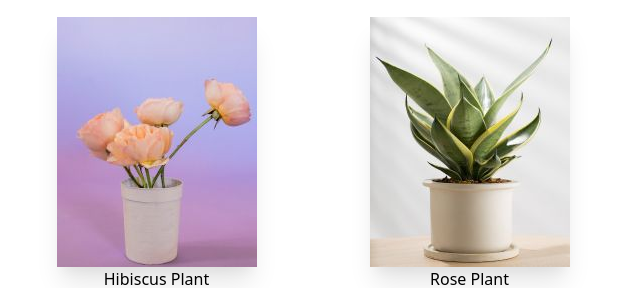
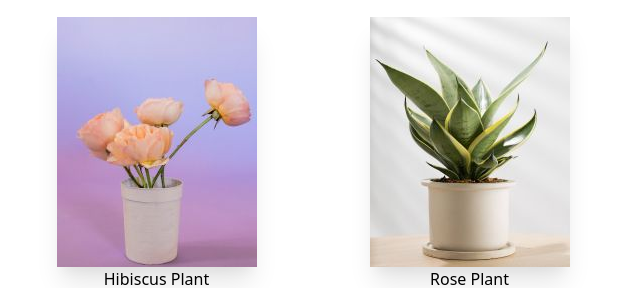
Before and after one commit to Udhayakumar1002002/Greenden-tailwind, a plain HTML site: page product.html in a window 1280 px wide. Shown: the part 507-795 px from the top of the page, 640-1280 px from the left. Drawn offline with nearby package versions, Linux system fonts and the light colour scheme.

Commit message:
updated tailwind greenden

```diff
--- a/product.html
+++ b/product.html
@@ -85,7 +85,7 @@
                     <p>$20</p>
                 </div>
                 <div>
-                    <img src="/assets/product-4.jpg" alt="" class="inline shadow-xl transform hover:-translate-y-2">
+                    <img src="./assets/bestseller2.jpg" alt="" class="inline shadow-xl transform hover:-translate-y-2">
                     <p>Rose Plant</p>
                     <p>$20</p>
                 </div>
```
